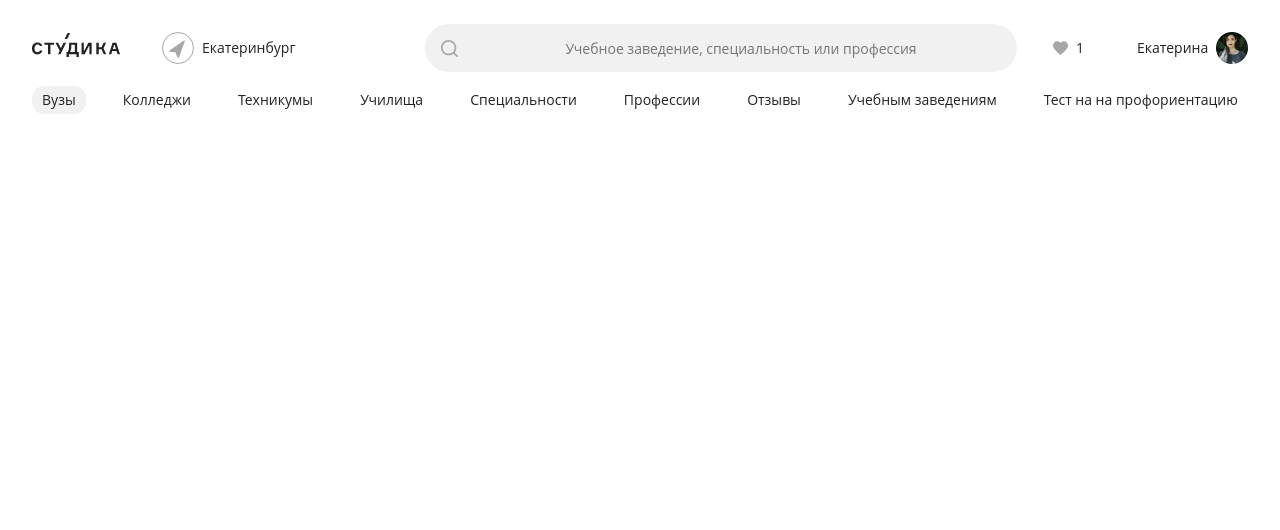
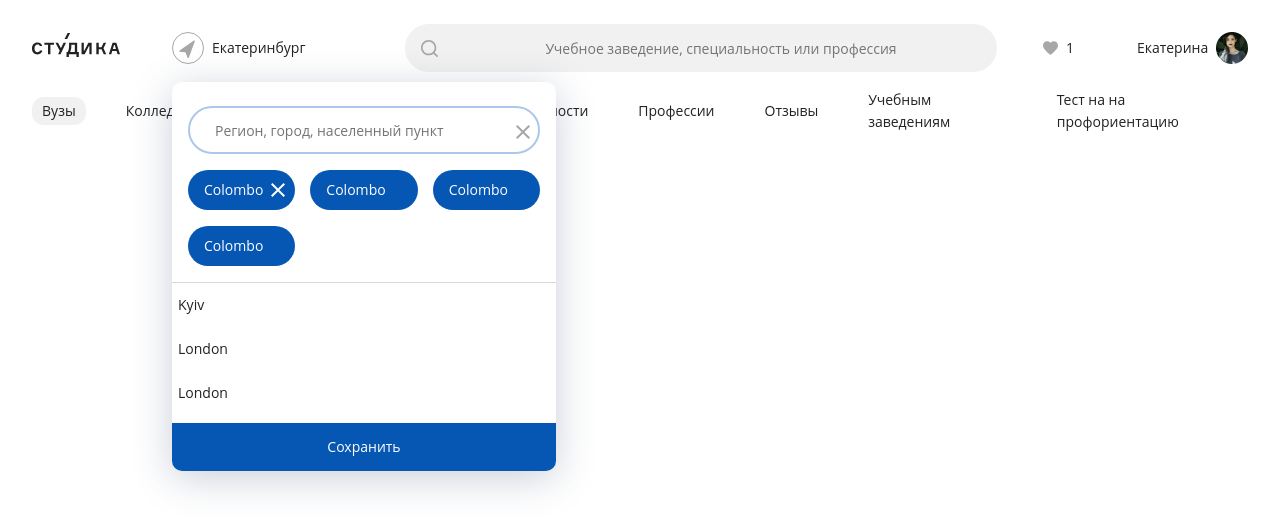
Before and after one commit to Cheglok/Studica_test, a plain HTML site: page index.html in a window 1280 px wide. Drawn offline with Linux system fonts and the light colour scheme.

Commit message:
Adaptive layout done

```diff
--- a/css/styles.css
+++ b/css/styles.css
@@ -26,17 +26,22 @@
     align-items: center;
 }
 
+.header__menu-button {
+    display: none;
+}
+
 .header__logo {
     margin-right: 15px;
 }
 
 .header__location {
+    position: relative;
+    box-sizing: border-box;
     width: 196px;
     height: 32px;
-    padding-left: 40px;
+    padding: 5px 10px 5px 40px;
     background-image: url("../images/location.svg");
     background-repeat: no-repeat;
-    line-height: 32px;
     cursor: pointer;
 }
 
@@ -88,11 +93,21 @@
     color: #767676;
 }
 
+.user__name {
+    margin-right: 8px;
+}
+
 .nav__list {
     display: flex;
-    justify-content: space-between;
+    align-items: center;
     list-style: none;
     padding: 0;
+    overflow: hidden;
+}
+
+.nav__item {
+    margin-bottom: 16px;
+    margin-right: 30px;
 }
 
 .nav__link {
@@ -104,6 +119,149 @@
     color: inherit;
 }
 
+.nav__item:last-child {
+    margin-right: 0;
+}
+
 .nav__link-active, .nav__link:hover {
     background: #F1F1F1;
 }
+
+.modal {
+    position: absolute;
+    top: 50px;
+    left: 0;
+    box-sizing: border-box;
+    max-width: 384px;
+    padding-top: 24px;
+    background-color: #FFF;
+    box-shadow: 0 7px 38px rgba(44, 62, 106, 0.25);
+    border-radius: 10px;
+}
+
+.location-form__search {
+    position: relative;
+    padding: 0 16px;
+}
+
+.location-form__search-input {
+    box-sizing: border-box;
+    width: 352px;
+    height: 48px;
+    margin-bottom: 16px;
+    padding: 12px 25px;
+    border: 2px solid #ABC8EA;
+    border-radius: 24px;
+    color: #A7A7A7;
+}
+
+.location-form__search-input:active, .location-form__search-input:focus {
+    outline: none;
+}
+
+.clear-icon {
+    position: absolute;
+    top: 10px;
+    right: 17px;
+}
+
+.selected-locations {
+    display: flex;
+    justify-content: space-between;
+    flex-wrap: wrap;
+    margin: 0;
+    padding: 0 16px;
+    list-style: none;
+    border-bottom: 1px solid #D8D8D8;
+}
+
+.selected-locations__item {
+    position: relative;
+    box-sizing: border-box;
+    height: 40px;
+    padding: 9px 32px 9px 16px;
+    background-color: #0656B4;
+    border-radius: 20px;
+    color: #FFF;
+    margin-bottom: 16px;
+}
+
+.close-icon {
+    position: absolute;
+    top: 13px;
+    right: 10px;
+    fill: #FFF;
+}
+
+.available-locations {
+    width: 100%;
+    height: 140px;
+    overflow: hidden;
+    margin: 0;
+    padding: 0;
+    list-style: none;
+}
+
+.available-locations:hover {
+    overflow-y: scroll;
+}
+
+.available-locations::-webkit-scrollbar {
+    width: 8px;
+    background: transparent ;
+}
+
+.available-locations::-webkit-scrollbar-thumb {
+    background: #D8D8D8;
+    border-radius: 2px;
+    border: 2px solid transparent;
+    background-clip: padding-box;
+}
+
+.available-locations::-webkit-scrollbar-thumb:hover {
+    background: #929292;
+    width: 10px;
+}
+
+.available-location__item {
+    padding: 11px 6px;
+}
+
+.available-location__item:hover {
+    background: #F1F1F1;
+}
+
+.location-form__button {
+    width: 100%;
+    color: #FFF;
+    background-color: #0656B4;
+    border: none;
+    padding: 16px 0;
+    border-bottom-left-radius: 10px;
+    border-bottom-right-radius: 10px;
+}
+
+@media screen and (max-width: 1200px) {
+    .nav__list {
+        flex-wrap: wrap;
+    }
+}
+
+@media screen and (max-width: 992px) {
+    .header__top {
+        flex-wrap: wrap;
+    }
+    .header__search {
+        order: 1;
+        margin: 15px auto 0;
+    }
+}
+
+@media screen and (max-width: 576px) {
+    .header__menu-button {
+        display: block;
+    }
+    .header__location, .header__search, .header__user, .header__nav {
+        display: none;
+    }
+}
--- a/index.html
+++ b/index.html
@@ -10,11 +10,50 @@
 <header class="header">
     <div class="container">
         <div class="header__top">
+            <svg class="header__menu-button" width="32" height="32" viewBox="0 0 32 32" fill="none" xmlns="http://www.w3.org/2000/svg">
+                <rect x="6" y="8" width="20" height="2" fill="#222222"/>
+                <rect x="6" y="15" width="20" height="2" fill="#222222"/>
+                <rect x="6" y="22" width="20" height="2" fill="#222222"/>
+            </svg>
             <a href="#">
                 <img src="images/logo.svg" width="88" height="24" alt="Studica logotype" class="header__logo logo">
             </a>
-            <div class="header__location location">Екатеринбург</div>
-            <input type="text" class="search header__search" placeholder="Учебное заведение, специальность или профессия">
+            <div class="header__location location">
+                <span>Екатеринбург</span>
+                <div class="modal">
+                    <div class="location-form__search">
+                        <input type="text" class="location-form__search-input"
+                               placeholder="Регион, город, населенный пункт">
+                        <svg class="clear-icon" width="32" height="32" viewBox="0 0 32 32" fill="none"
+                             xmlns="http://www.w3.org/2000/svg">
+                            <path d="M23 10.41L21.59 9L16 14.59L10.41 9L9 10.41L14.59 16L9 21.59L10.41 23L16 17.41L21.59 23L23 21.59L17.41 16L23 10.41Z"
+                                  fill="#A7A7A7"/>
+                        </svg>
+                    </div>
+                    <ul class="location-form__selected-locations selected-locations">
+                        <li class="selected-locations__item">Colombo
+                            <svg class="close-icon" width="14" height="14" viewBox="0 0 14 14" fill="#FFF"
+                                 xmlns="http://www.w3.org/2000/svg">
+                                <path d="M14 1.41L12.59 0L7 5.59L1.41 0L0 1.41L5.59 7L0 12.59L1.41 14L7 8.41L12.59 14L14 12.59L8.41 7L14 1.41Z"
+                                      fill="#FFF"/>
+                            </svg>
+                        </li>
+                        <li class="selected-locations__item">Colombo</li>
+                        <li class="selected-locations__item">Colombo</li>
+                        <li class="selected-locations__item">Colombo</li>
+                    </ul>
+                    <ul class="location-form__available-locations available-locations">
+                        <li class="available-location__item"><span>Kyiv</span></li>
+                        <li class="available-location__item"><span>London</span></li>
+                        <li class="available-location__item"><span>London</span></li>
+                        <li class="available-location__item"><span>London</span></li>
+                        <li class="available-location__item"><span>London</span></li>
+                    </ul>
+                    <button class="location-form__button">Сохранить</button>
+                </div>
+            </div>
+            <input type="text" class="search header__search"
+                   placeholder="Учебное заведение, специальность или профессия">
             <span class="likes header__likes">1</span>
             <div class="header__user user">
                 <span class="user__name">Екатерина</span>
```
Also changed, not shown: images/close-icon.svg (added), images/close.svg (added), images/close_outlined.svg (added), images/menu.svg (added).
